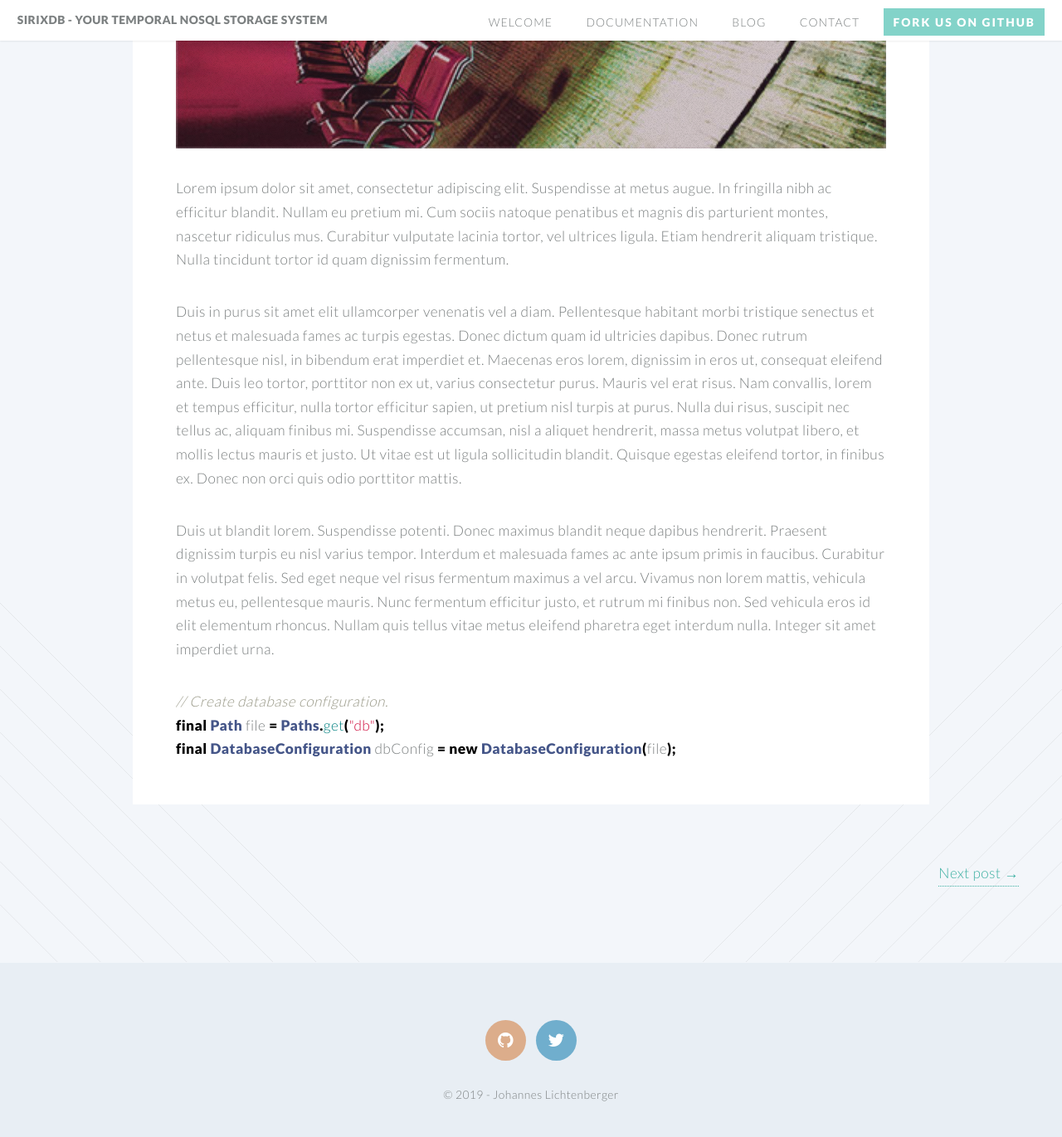
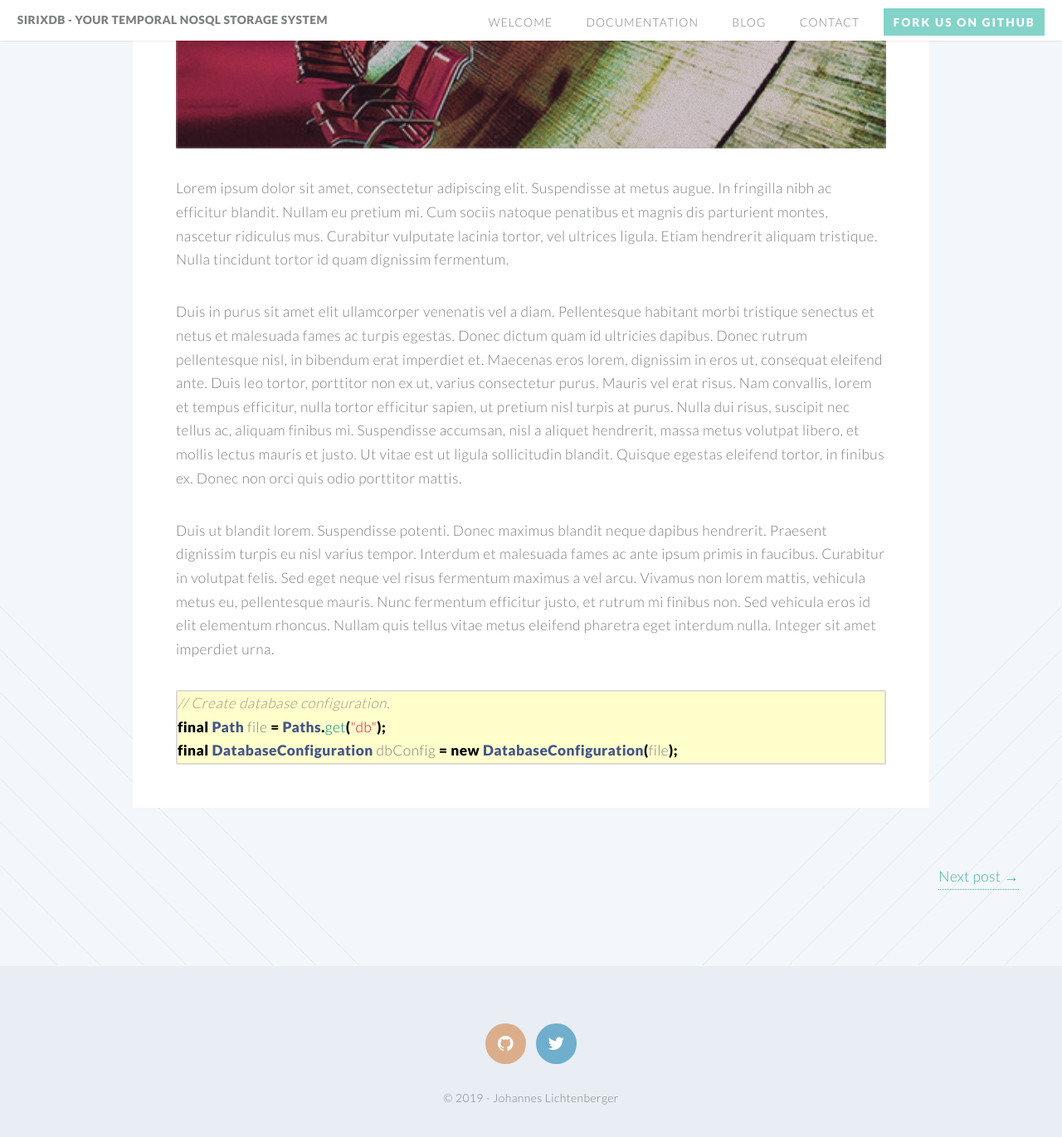
Before and after one commit to sirixdb/sirixdb.github.io, a Jekyll site: the page built from _posts/2014-08-07-first-post.markdown, in a window 1280 px wide and 1400 px high, scrolled down 631 px. Shown: the top 1371 px of the window at 83% size. Built offline with Jekyll 4.4.1, drawn with Linux system fonts in a browser that asks for light colours.

Commit message:
Update style.css

```diff
--- a/css/style.css
+++ b/css/style.css
@@ -1104,13 +1104,10 @@
 		}
 
 .highlight {
- /** border: 1px solid #dbdbdb;
+  border: 1px solid #dbdbdb;
   background-color: #ffffcc;
-  border-radius: 1px; **/
-
-/** This part **/
-  max-height: 300px;
-  overflow-y: auto;
+  border-radius: 1px;
+  overflow-x: auto;
 }
 
 .highlight .hll { background-color: #ffffcc }
```
